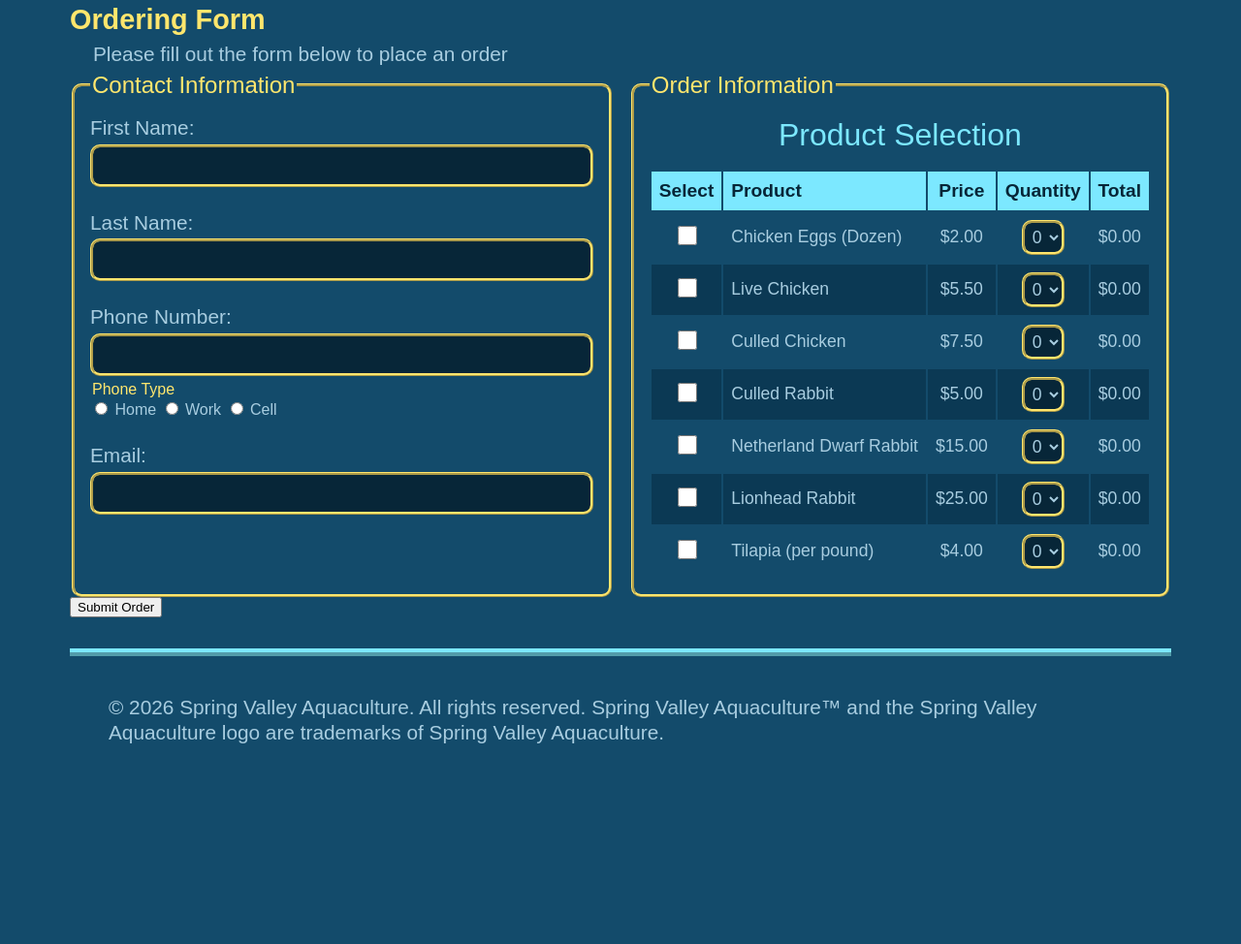
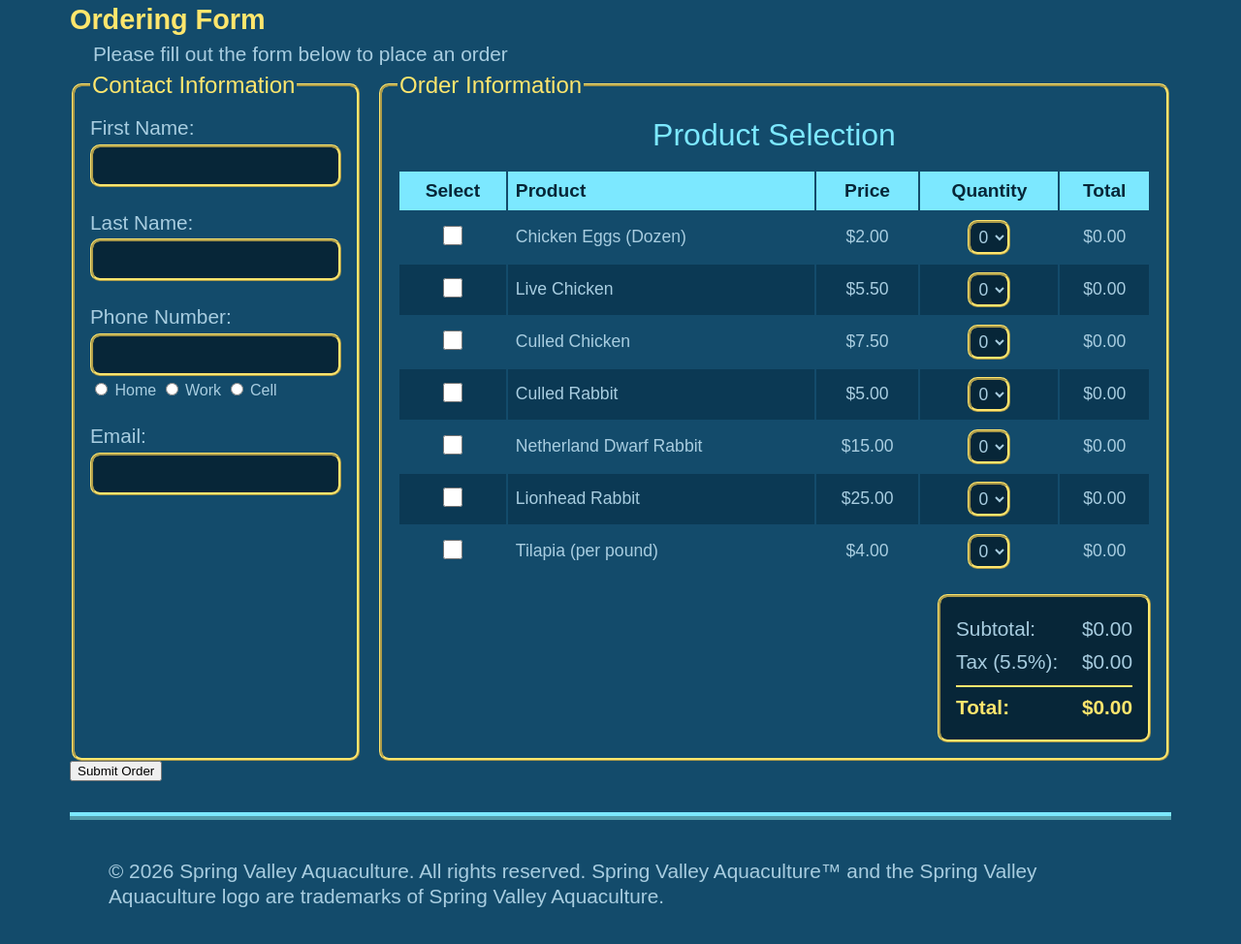
Before and after one commit to jawhiting1990/Spring-Valley-Aquaculture, a plain HTML site: page order.html in a window 1280 px wide. Shown: the part 1366-2340 px from the top of the page at 97% size. Before the commit the page ends 2186 px from the top, so only its background shows below. Drawn offline with Linux system fonts and the light colour scheme; a web font is replaced by a local one.

Commit message:
Subtotal/tax/total fields done

```diff
--- a/css/style.css
+++ b/css/style.css
@@ -372,6 +372,31 @@ legend {
     accent-color: var(--linkhover);
 }
 
+.order-totals {
+    width: 220px;
+    max-width: 100%;
+    margin: 1rem 0 0 auto;
+    padding: 1rem;
+    background-color: var(--bgcolor);
+    border: var(--imageborder);
+    border-radius: var(--borderradius);
+    font-size: 1.3rem;
+}
+
+.total-row {
+    display: flex;
+    justify-content: space-between;
+    padding: 0.25rem 0;
+}
+
+.grand-total {
+    border-top: 2px solid var(--linkhover);
+    margin-top: 0.5rem;
+    padding-top: 0.5rem;
+    color: var(--linkhover);
+    font-weight: bold;
+}
+
 /* >>>>> Footer <<<<< */
 footer {
     text-align: center;
--- a/order.html
+++ b/order.html
@@ -59,7 +59,6 @@
                             <input type="tel" id="phone" name="phone" required>
 
                             <fieldset class="phone-type">
-                                <legend>Phone Type</legend>
 
                                 <input type="radio" id="home" name="phonetype" value="home">
                                 <label for="home">Home</label>
@@ -81,7 +80,7 @@
 
                 </fieldset>
 
-                <fieldset class="order info">
+                <fieldset class="order-info">
                     <legend>Order Information</legend>
                     <table class="order-table">
                         <caption>Product Selection</caption>
@@ -168,7 +167,8 @@
 
                             <tr>
                                 <td>
-                                    <input type="checkbox" id="culled-rabbit-qty" name="products" value="culled-rabbit-qty">
+                                    <input type="checkbox" id="culled-rabbit-qty" name="products"
+                                        value="culled-rabbit-qty">
                                 </td>
 
                                 <td>
@@ -263,6 +263,22 @@
                             </tr>
                         </tbody>
                     </table>
+                    <div class="order-totals">
+                        <div class="total-row">
+                            <span>Subtotal:</span>
+                            <span id="subtotal">$0.00</span>
+                        </div>
+
+                        <div class="total-row">
+                            <span>Tax (5.5%):</span>
+                            <span id="tax">$0.00</span>
+                        </div>
+
+                        <div class="total-row grand-total">
+                            <span>Total:</span>
+                            <span id="total">$0.00</span>
+                        </div>
+                    </div>
                 </fieldset>
 
             </div>
```
